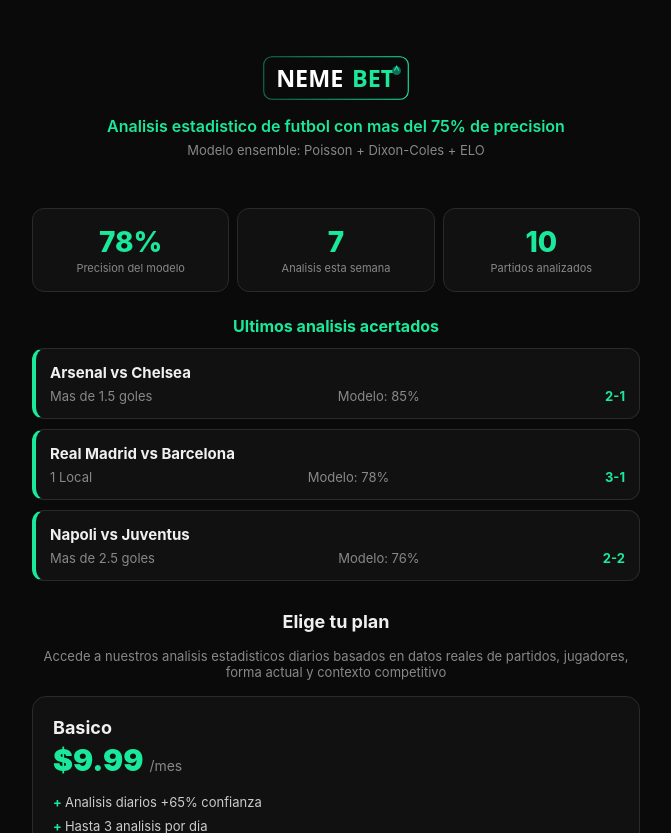
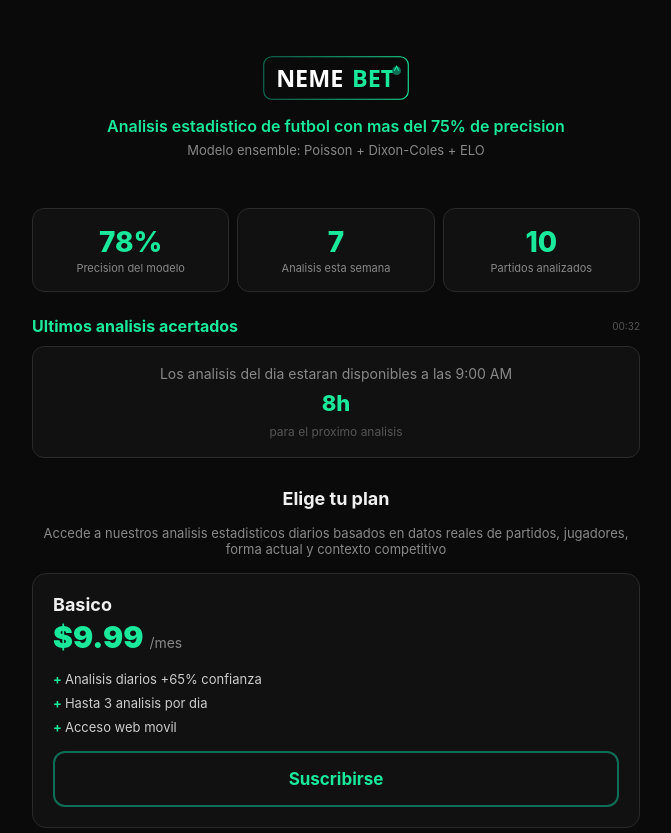
Before and after one commit to nemebet/neme-bet, a Flask app: page / in a window 1280 px wide. Shown: the top 833 px of the page, without its empty margins (304-975 px from the left). Run offline with Flask 3, Linux system fonts and the light colour scheme.

Commit message:
Fix recent picks - max 48h - auto refresh
- Landing: only shows verified wins from last 48 hours
- No fake placeholder data — real results or countdown
- When no recent data: "Analisis a las 9:00 AM - en Xh"
- Auto-refresh via /api/recent-wins every 30 minutes
- Green pulse badge when today's results are available
- Timestamp "Actualizado a las HH:MM"
- Spanish market labels: Gana Local, Empate, etc.

Co-Authored-By: Claude Opus 4.6 (1M context) <noreply@anthropic.com>

```diff
--- a/templates/landing.html
+++ b/templates/landing.html
@@ -66,9 +66,14 @@
         <div class="ls"><div class="n">{{ stats.total_analyzed or '847' }}</div><div class="l">Partidos analizados</div></div>
     </div>
 
-    <!-- Recent wins -->
-    <div class="wins-section">
-        <h2 style="color:#1AE89B">Ultimos analisis acertados</h2>
+    <!-- Recent wins (max 48h, auto-refresh) -->
+    <div class="wins-section" id="winsSection">
+        <div style="display:flex;justify-content:space-between;align-items:center;margin-bottom:10px">
+            <h2 style="color:#1AE89B;margin:0">Ultimos analisis acertados</h2>
+            <span id="winsUpdated" style="font-size:10px;color:#555">{{ last_updated }}</span>
+        </div>
+
+        <div id="winsContainer">
         {% if recent_wins %}
             {% for w in recent_wins[:3] %}
             <div class="win-card">
@@ -78,22 +83,19 @@
                     <span>Modelo: {{ w.prob }}%</span>
                     <span class="win-result">{{ w.result }}</span>
                 </div>
+                <div style="font-size:10px;color:#444;margin-top:4px">{{ w.date }}</div>
             </div>
             {% endfor %}
         {% else %}
-            <div class="win-card">
-                <div class="win-match">Arsenal vs Chelsea</div>
-                <div class="win-detail"><span>Mas de 1.5 goles</span><span>Modelo: 85%</span><span class="win-result">2-1</span></div>
-            </div>
-            <div class="win-card">
-                <div class="win-match">Real Madrid vs Barcelona</div>
-                <div class="win-detail"><span>1 Local</span><span>Modelo: 78%</span><span class="win-result">3-1</span></div>
-            </div>
-            <div class="win-card">
-                <div class="win-match">Napoli vs Juventus</div>
-                <div class="win-detail"><span>Mas de 2.5 goles</span><span>Modelo: 76%</span><span class="win-result">2-2</span></div>
+            <div style="background:#111;border:1px solid #2A2A2A;border-radius:12px;padding:18px;text-align:center">
+                <div style="font-size:14px;color:#888">Los analisis del dia estaran disponibles a las 9:00 AM</div>
+                {% if hours_until_next %}
+                <div style="font-size:22px;font-weight:800;color:#1AE89B;margin:8px 0">{{ hours_until_next }}h</div>
+                <div style="font-size:12px;color:#555">para el proximo analisis</div>
+                {% endif %}
             </div>
         {% endif %}
+        </div>
     </div>
 
     <!-- Pricing -->
@@ -159,5 +161,45 @@
         Modelo estadistico basado en datos historicos. Resultados pasados no garantizan resultados futuros.
     </div>
 </div>
+<script>
+// Auto-refresh recent wins every 30 minutes
+function refreshWins() {
+    fetch('/api/recent-wins')
+        .then(r => r.json())
+        .then(data => {
+            const container = document.getElementById('winsContainer');
+            const updated = document.getElementById('winsUpdated');
+            if (!container) return;
+
+            if (data.wins && data.wins.length > 0) {
+                let html = '';
+                data.wins.forEach(w => {
+                    html += `<div class="win-card">
+                        <div class="win-match">${w.match}</div>
+                        <div class="win-detail">
+                            <span>${w.market}</span>
+                            <span>Modelo: ${w.prob}%</span>
+                            <span class="win-result">${w.result}</span>
+                        </div>
+                        <div style="font-size:10px;color:#444;margin-top:4px">${w.date}</div>
+                    </div>`;
+                });
+                if (data.has_today) {
+                    html = '<div style="text-align:center;margin-bottom:8px"><span style="display:inline-block;width:8px;height:8px;background:#1AE89B;border-radius:50%;animation:pulse 2s infinite"></span> <span style="font-size:11px;color:#1AE89B">Analisis de hoy</span></div>' + html;
+                }
+                container.innerHTML = html;
+            } else {
+                container.innerHTML = `<div style="background:#111;border:1px solid #2A2A2A;border-radius:12px;padding:18px;text-align:center">
+                    <div style="font-size:14px;color:#888">Los analisis del dia estaran disponibles a las 9:00 AM</div>
+                    <div style="font-size:22px;font-weight:800;color:#1AE89B;margin:8px 0">${data.hours_until_next}h</div>
+                    <div style="font-size:12px;color:#555">para el proximo analisis</div>
+                </div>`;
+            }
+            if (updated) updated.textContent = data.updated_at;
+        })
+        .catch(() => {});
+}
+setInterval(refreshWins, 30 * 60 * 1000); // 30 min
+</script>
 </body>
 </html>
--- a/webapp.py
+++ b/webapp.py
@@ -860,27 +860,54 @@ def landing():
         except Exception:
             pass
 
-    # Recent wins
-    recent_wins = []
+    # Recent wins (max 48h old)
+    recent_wins = _get_recent_wins()
+
+    # Next analysis info
+    now = datetime.now()
+    next_9am = now.replace(hour=9, minute=0, second=0)
+    if now.hour >= 9:
+        next_9am += timedelta(days=1)
+    hours_until = max(0, int((next_9am - now).total_seconds() / 3600))
+
+    return render_template("landing.html", stats=stats, recent_wins=recent_wins,
+                           hours_until_next=hours_until,
+                           last_updated=now.strftime("%H:%M"))
+
+
+def _get_recent_wins():
+    """Retorna analisis acertados de las ultimas 48 horas."""
+    cutoff = (datetime.now() - timedelta(hours=48)).isoformat()
+    wins = []
+
     db_path = os.path.join(BASE_DIR, "results_db.json")
     if os.path.exists(db_path):
         try:
             with open(db_path, encoding="utf-8") as f:
                 db = json.load(f)
             for e in reversed(db):
+                # Skip if older than 48h
+                predicted_at = e.get("predicted_at", e.get("created", ""))
+                if predicted_at and predicted_at < cutoff:
+                    continue
+
                 if e.get("verified") and e.get("accuracy", {}).get("1x2_ok"):
-                    recent_wins.append({
+                    pred_1x2 = e["accuracy"]["1x2_pred"]
+                    prob = e["p1"] if pred_1x2 == "1" else (e["px"] if pred_1x2 == "X" else e["p2"])
+                    label = {"1": "Gana Local", "X": "Empate", "2": "Gana Visitante"}.get(pred_1x2, pred_1x2)
+                    wins.append({
                         "match": f"{e['home']} vs {e['away']}",
-                        "market": f"1X2 ({e['accuracy']['1x2_pred']})",
-                        "prob": e["p1"] if e["accuracy"]["1x2_pred"] == "1" else (e["px"] if e["accuracy"]["1x2_pred"] == "X" else e["p2"]),
+                        "market": label,
+                        "prob": prob,
                         "result": f"{e['home_goals']}-{e['away_goals']}",
+                        "date": predicted_at[:10] if predicted_at else "",
                     })
-                if len(recent_wins) >= 3:
+                if len(wins) >= 3:
                     break
         except Exception:
             pass
 
-    return render_template("landing.html", stats=stats, recent_wins=recent_wins)
+    return wins
 
 
 @app.route("/app")
@@ -1545,6 +1572,26 @@ def admin_dashboard():
 
 
 # ═══════════════════════════════════════════════════════════════════════════
+#  API: RECENT WINS (auto-refresh)
+# ═══════════════════════════════════════════════════════════════════════════
+
+@app.route("/api/recent-wins")
+def api_recent_wins():
+    """Retorna analisis acertados recientes para auto-refresh."""
+    wins = _get_recent_wins()
+    now = datetime.now()
+    next_9am = now.replace(hour=9, minute=0, second=0)
+    if now.hour >= 9:
+        next_9am += timedelta(days=1)
+    return jsonify({
+        "wins": wins,
+        "updated_at": now.strftime("%H:%M"),
+        "hours_until_next": max(0, int((next_9am - now).total_seconds() / 3600)),
+        "has_today": any(w.get("date") == now.strftime("%Y-%m-%d") for w in wins),
+    })
+
+
+# ═══════════════════════════════════════════════════════════════════════════
 #  API JSON ENDPOINT
 # ═══════════════════════════════════════════════════════════════════════════
 
```
